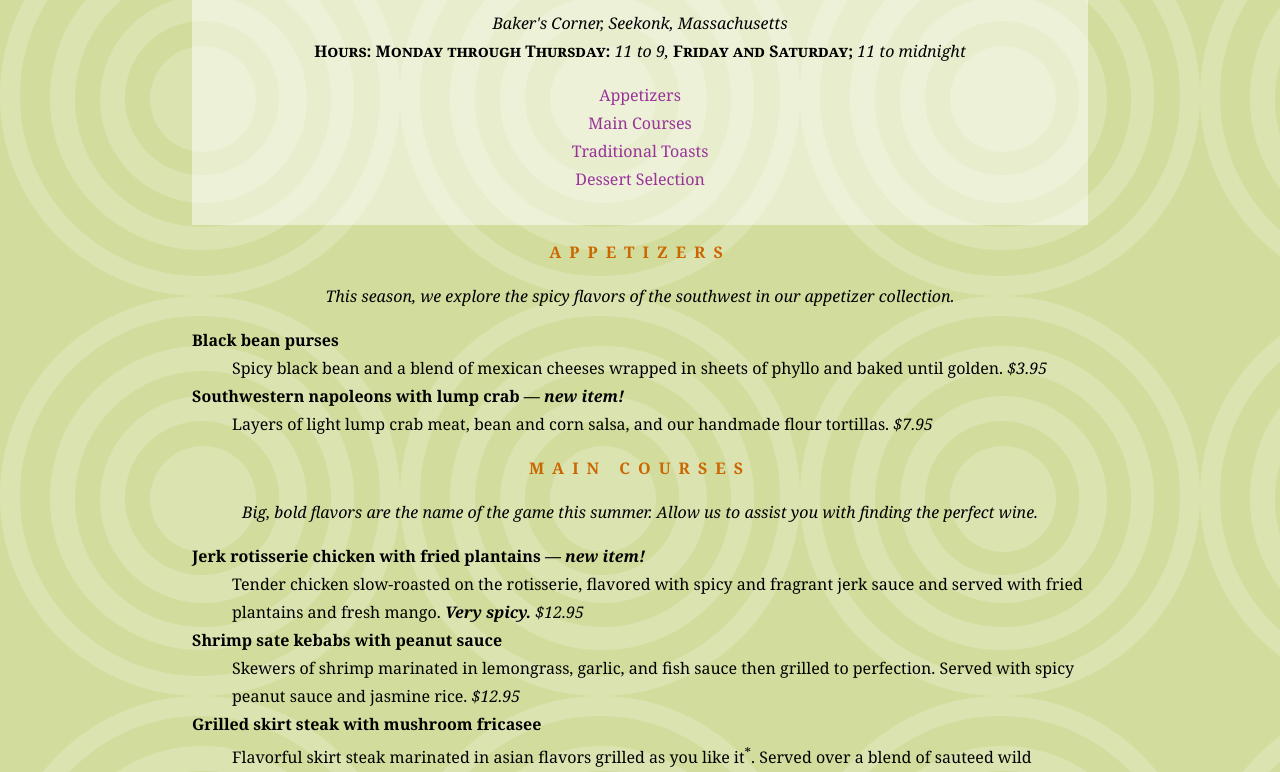
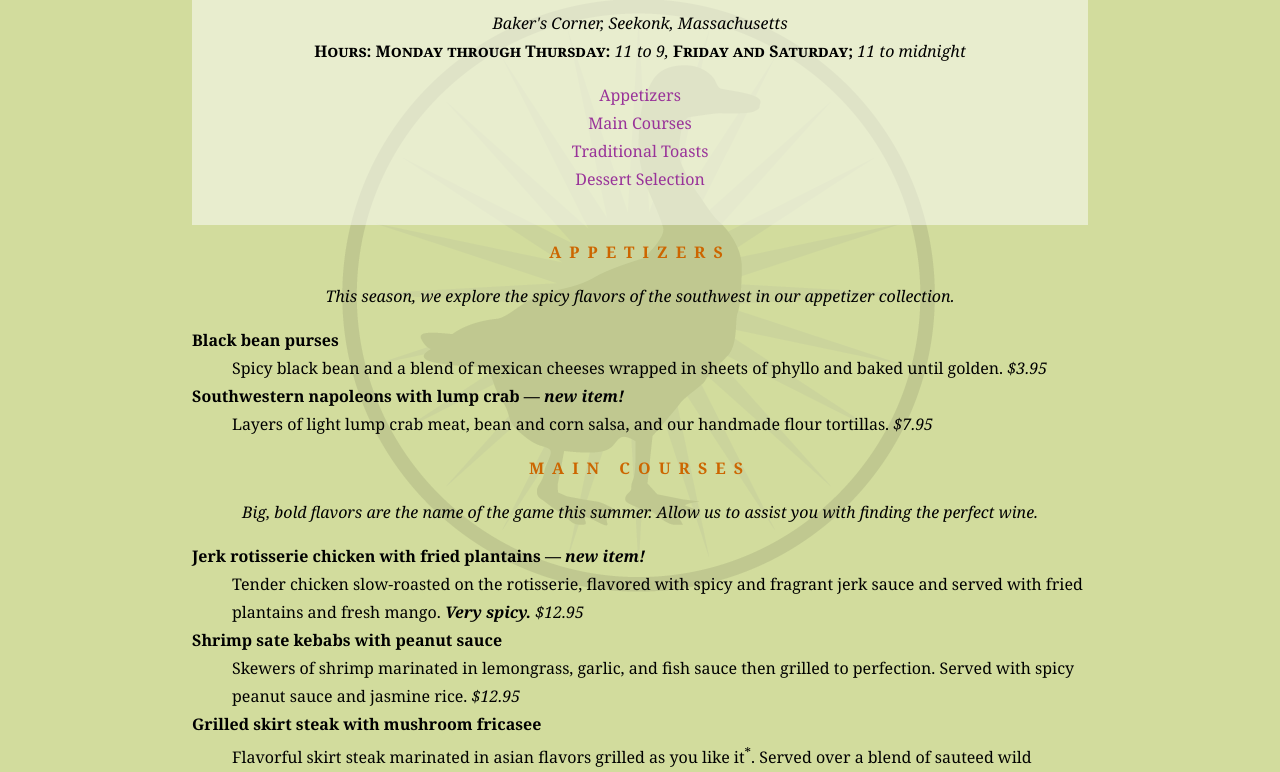
Before and after one commit to bmalen16/jenware, a plain HTML site: page bistro/bistro.html in a window 1280 px wide. Shown: the part 104-876 px from the top of the page. Drawn offline with Linux system fonts and the light colour scheme; a web font is replaced by a local one.

Commit message:
completed exercise 13-4

```diff
--- a/bistro/bistro.html
+++ b/bistro/bistro.html
@@ -12,7 +12,11 @@ body {
   line-height: 175%;
   margin: 0 15% 0;
   background-color: #d2dc9d;
-  background-image: url(images/bullseye.png);
+  /*background-image: url(images/bullseye.png);
+  background-position: center 200px; */
+  background-image: url(images/blackgoose.png);
+  background-repeat: no-repeat;
+  background-position: center 100px;
 }
 #header {
   margin-top: 0;
@@ -21,6 +25,7 @@ body {
   background-color: rgba(255,255,255,.5);
   background-image: url(images/purpledot.png);
   background-repeat: repeat-x;
+  background-position: center top;
 }
 
 a:link {
```
